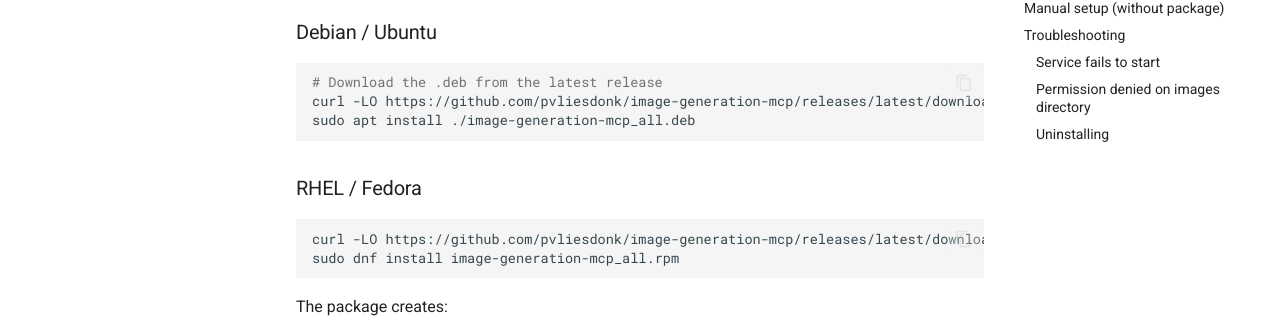
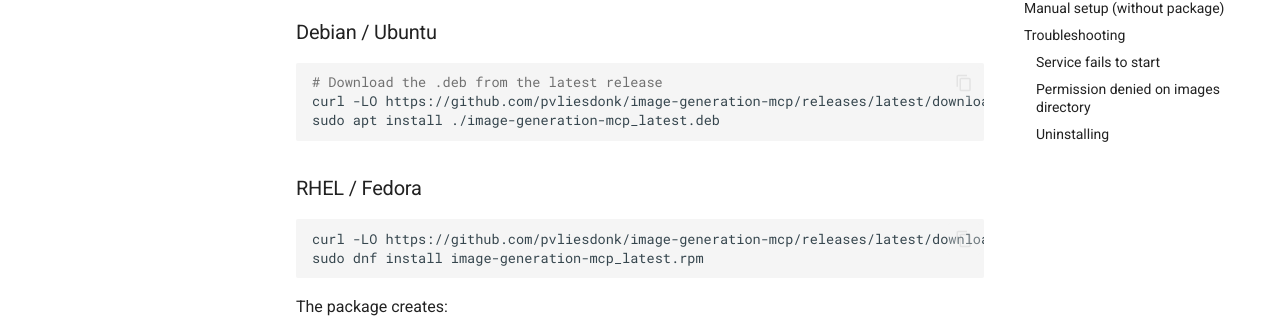
Before and after one commit to pvliesdonk/image-generation-mcp, an MkDocs documentation site: the page built from docs/deployment/systemd.md, in a window 1280 px wide and 900 px high. Shown: the part 447-781 px from the top of the window. Built offline with MkDocs 1.6.1 and Material for MkDocs 9.7.7, drawn with Linux system fonts in a browser that asks for light colours; comment, search, counter and statistics services are not loaded.

Commit message:
fix: address review comments on nfpm.yaml and docs
- Remove unused /opt/image-generation-mcp directory from package contents
- Add back versionless copies step for stable download URLs
- Update docs to reference _latest.deb/_latest.rpm filenames

Co-Authored-By: Claude Opus 4.6 <noreply@anthropic.com>

````diff
--- a/docs/deployment/systemd.md
+++ b/docs/deployment/systemd.md
@@ -11,15 +11,15 @@ Run image-generation-mcp as a native Linux service using the `.deb` or `.rpm` pa
 
 ```bash
 # Download the .deb from the latest release
-curl -LO https://github.com/pvliesdonk/image-generation-mcp/releases/latest/download/image-generation-mcp_all.deb
-sudo apt install ./image-generation-mcp_all.deb
+curl -LO https://github.com/pvliesdonk/image-generation-mcp/releases/latest/download/image-generation-mcp_latest.deb
+sudo apt install ./image-generation-mcp_latest.deb
 ```
 
 ### RHEL / Fedora
 
 ```bash
-curl -LO https://github.com/pvliesdonk/image-generation-mcp/releases/latest/download/image-generation-mcp_all.rpm
-sudo dnf install image-generation-mcp_all.rpm
+curl -LO https://github.com/pvliesdonk/image-generation-mcp/releases/latest/download/image-generation-mcp_latest.rpm
+sudo dnf install image-generation-mcp_latest.rpm
 ```
 
 The package creates:
````
Also changed, not shown: 2 other files.
